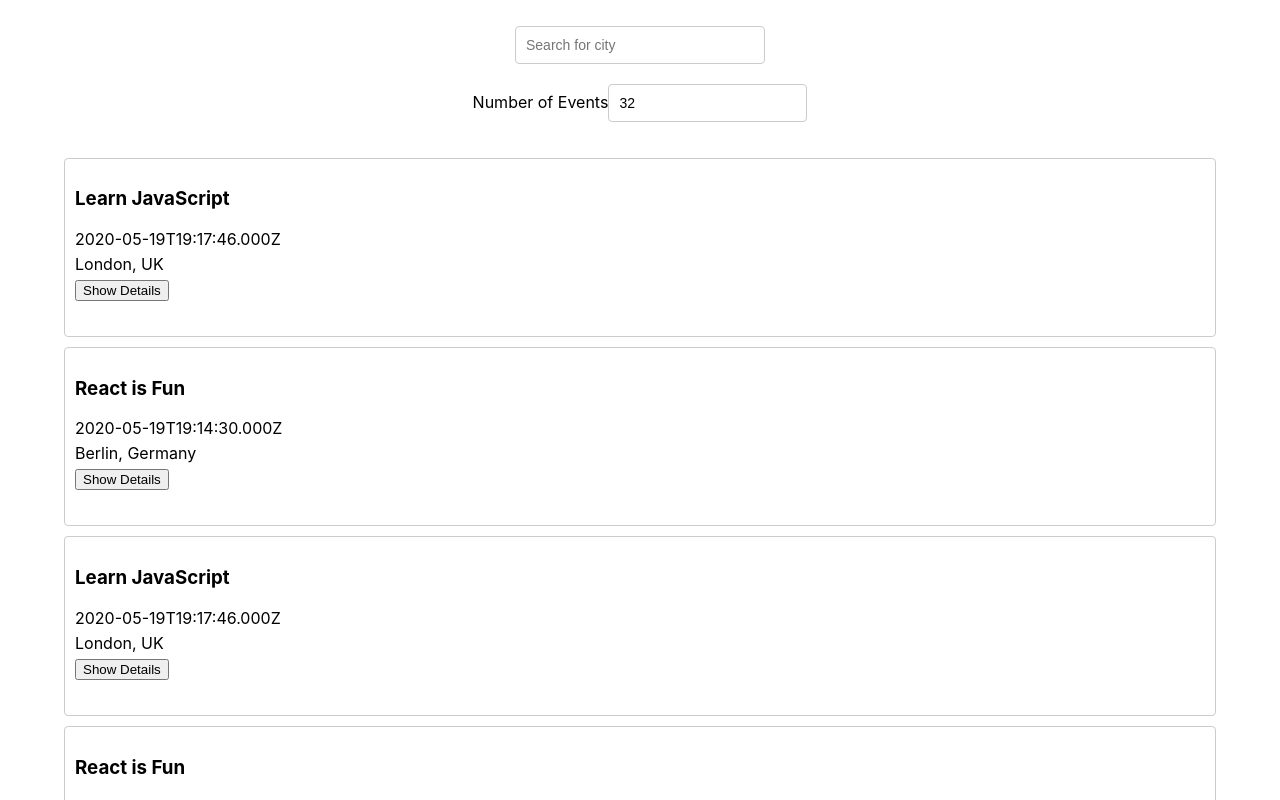
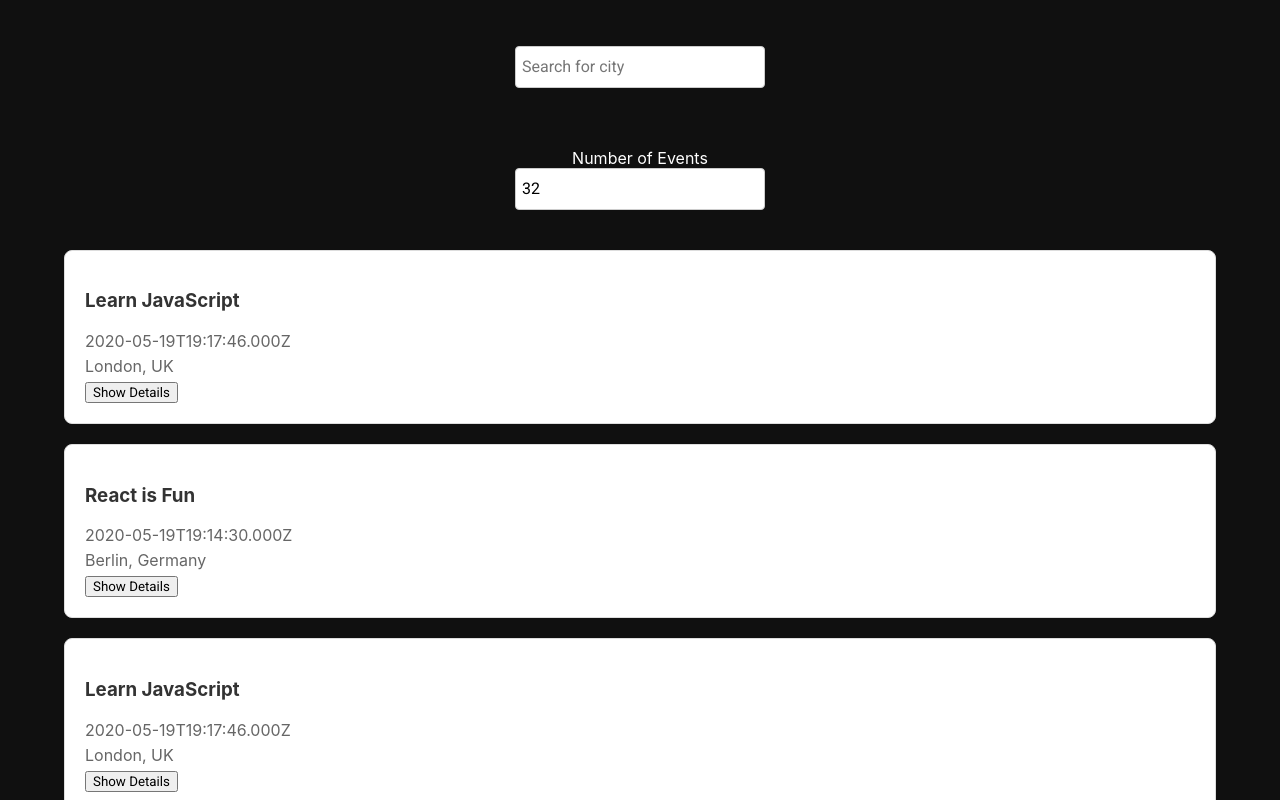
Before and after one commit to Pablolararoloff/meet, a React (Create React App) app: page / in a window 1280 px wide. Shown: the top 800 px of the page. Built offline with nearby package versions, Linux system fonts and the light colour scheme; the HTML template or start-up script is replaced by a standard one.

Commit message:
style applied

```diff
--- a/src/App.css
+++ b/src/App.css
@@ -1,7 +1,18 @@
-@import url(https://fonts.googleapis.com/css?family=Roboto:500);
+@import url('https://fonts.googleapis.com/css?family=Roboto:400,500&display=swap');
+
+body {
+  background-color: #101010;
+}
+
+input, button {
+  font-family: 'Roboto', sans-serif;
+  }
+
 .App {
   text-align: center;
   padding: 2% 5%;
+  color: #333;
+  background-color: #101010;
 }
 
 .App * {
@@ -15,30 +26,43 @@ ul {
 
 p {
   margin: 5px 0;
+  color: #666;
 }
 
 input[type="text"],
 input[type="number"] {
-  padding: 8px 6px 8px 10px;
+  padding: 8px 6px;
   border-radius: 4px;
   outline: none;
   border: 1px solid #ccc;
-  font-size: 14px;
-  line-height: 20px;
-  align-self: center;
-  height: 38px;
+  font-size: 16px;
+  line-height: 24px;
+  width: 100%;
+  max-width: 250px;
   margin-bottom: 20px;
+  background-color: #fff;
 }
 
 .city {
-  width: 250px;
+  max-width: 250px;
 }
 
 #city-search {
   display: flex;
   flex-direction: column;
-  margin: auto;
-  position: relative;
+  align-items: center;
+  margin: 20px auto 40px;
+}
+
+#number-of-events {
+  display: flex;
+  flex-direction: column;
+  align-items: center;
+  margin: 20px auto;
+}
+
+label[for="eventNumberInput"] {
+  color: white;
 }
 
 .suggestions {
@@ -46,43 +70,31 @@ input[type="number"] {
   position: absolute;
   top: 45px;
   z-index: 2;
-  align-self: center;
-  margin: 0;
-  font-size: 14px;
-  box-shadow: 10px 10px 16px -12px rgba(0, 0, 0, 0.75);
+  background-color: #fff;
+  box-shadow: 0 4px 6px rgba(0, 0, 0, 0.1);
+  border-radius: 4px;
 }
 
 .suggestions > li {
   text-align: left;
-  padding: 8px 6px 8px 10px;
-  background-color: #eee;
-  cursor: default;
+  padding: 10px;
+  background-color: #fff;
+  cursor: pointer;
 }
 
-.suggestions > li:last-child {
-  border-bottom-left-radius: 4px;
-  border-bottom-right-radius: 4px;
+.suggestions > li:not(:last-child) {
+  border-bottom: 1px solid #eee;
 }
 
 .suggestions > li:hover {
-  background-color: #bcdcdb;
+  background-color: #e9e9e9;
 }
 
 .event {
-  padding: 10px 10px 35px;
-  margin-bottom: 10px;
+  padding: 20px;
+  margin-bottom: 20px;
   text-align: left;
-  border: 1px solid #ccc;
-  border-radius: 4px;
-  position: relative;
+  border: 1px solid #ddd;
+  border-radius: 8px;
+  background-color: #fff;
 }
-
-.details-btn {
-  position: absolute;
-  right: 5px;
-  bottom: 5px;
-  padding: 5px 8px;
-  border-radius: 4px;
-  outline: none;
-  cursor: pointer;
-}
```
